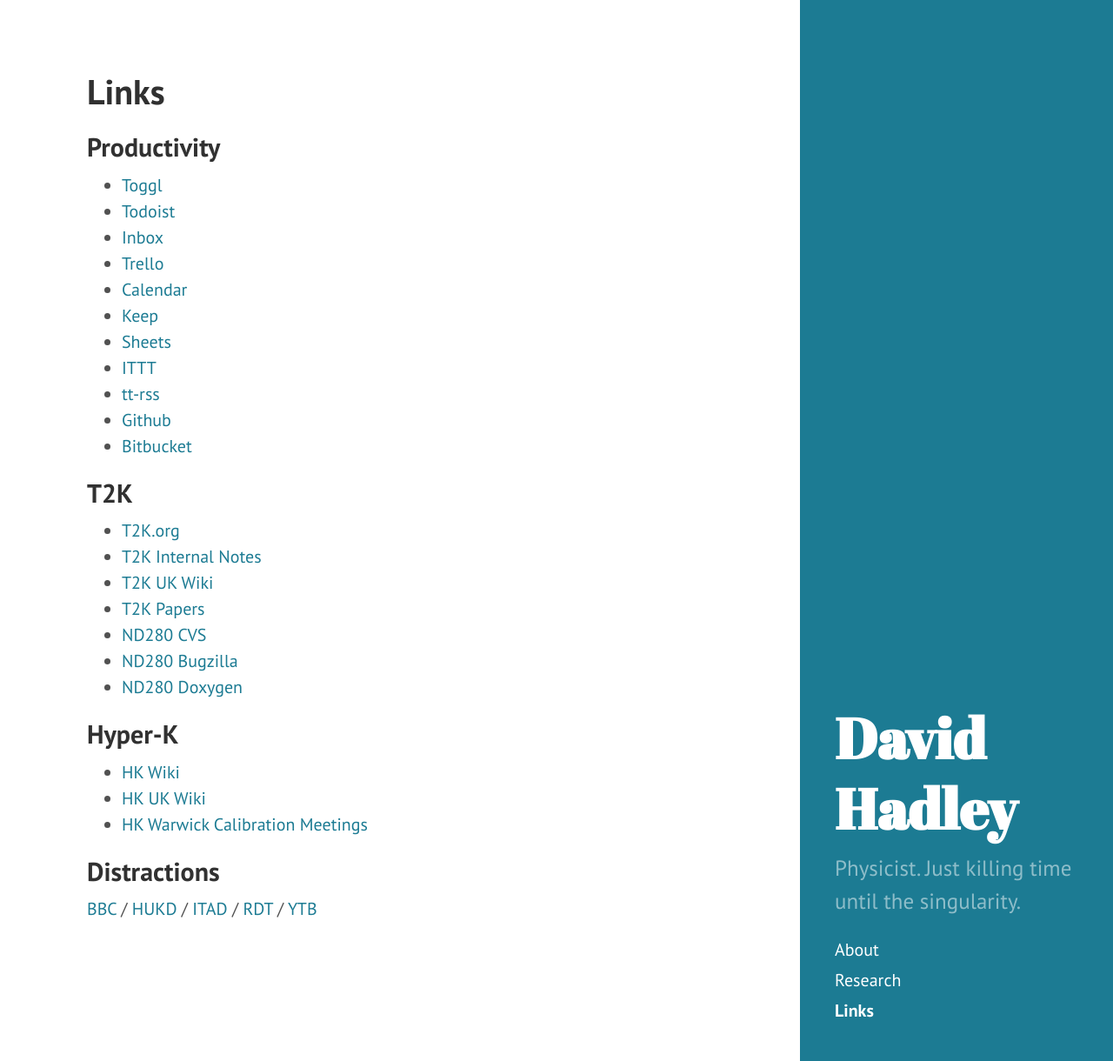
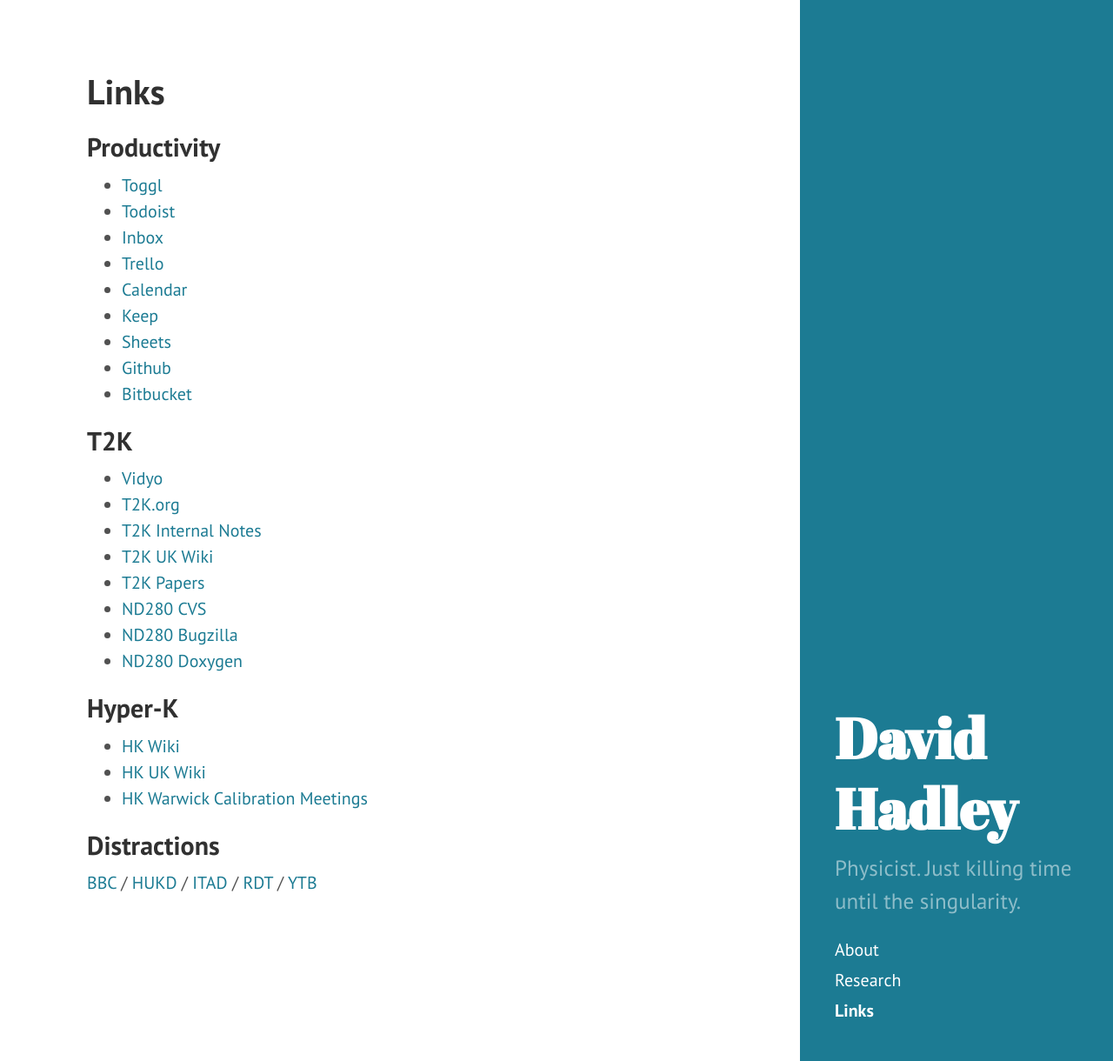
Before and after one commit to davehadley/davehadley.github.io, a Jekyll site: the page built from links.md, in a window 1280 px wide and 1220 px high. Shown: the whole window at 87% size. Built offline with Jekyll 4.4.1, drawn with Linux system fonts in a browser that asks for light colours; nearby versions of some CDN libraries.

Commit message:
Update links list.

```diff
--- a/links.md
+++ b/links.md
@@ -12,12 +12,11 @@
 * [Calendar](http://www.google.com/calendar)
 * [Keep](https://keep.google.com/u/0/)
 * [Sheets](https://docs.google.com/spreadsheets/u/0/)
-* [ITTT](https://ifttt.com/myrecipes/personal)
-* [tt-rss](http://localhost/tt-rss)
 * [Github](https://github.com/davehadley)
 * [Bitbucket](https://bitbucket.org/dhadley/)
 
 ## T2K
+* [Vidyo](https://kekwrtc1.kek.jp/web/)
 * [T2K.org](http://www.t2k.org/events_listing)
 * [T2K Internal Notes](www.t2k.org/docs/technotes/)
 * [T2K UK Wiki](http://www.t2kuk.org/wiki/DavidHadley)
```
